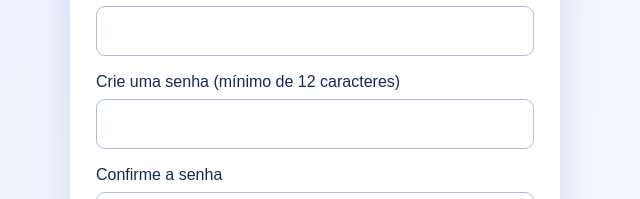
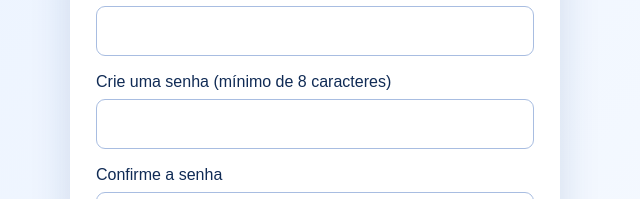
Before and after one commit to Webertcs/antares-business, a Next.js app: page /auth/primeiro-acesso in a window 1280 px wide. Shown: the part 397-596 px from the top of the page, without its empty margins (325-965 px from the left). Built offline with nearby package versions, Linux system fonts and the light colour scheme; no server answers.

Commit message:
fix(auth): senha minima de 8 caracteres em src/app/auth/primeiro-acesso/page.tsx

```diff
--- a/src/app/auth/primeiro-acesso/page.tsx
+++ b/src/app/auth/primeiro-acesso/page.tsx
@@ -18,8 +18,8 @@ function Form(){
  <form action={action} style={{display:'grid',gap:14}}>
  <label>Nome completo<input name="name" required minLength={2} maxLength={120} autoComplete="name" style={field}/></label>
  <label>E-mail que recebeu o convite<input name="email" type="email" required autoComplete="email" style={field}/></label>
- <label>Crie uma senha (mínimo de 12 caracteres)<input name="password" type="password" required minLength={12} maxLength={128} autoComplete="new-password" style={field}/></label>
- <label>Confirme a senha<input name="confirm" type="password" required minLength={12} maxLength={128} autoComplete="new-password" style={field}/></label>
+ <label>Crie uma senha (mínimo de 8 caracteres)<input name="password" type="password" required minLength={8} maxLength={128} autoComplete="new-password" style={field}/></label>
+ <label>Confirme a senha<input name="confirm" type="password" required minLength={8} maxLength={128} autoComplete="new-password" style={field}/></label>
  {state?.error&&<p role="alert" style={{color:'#b91c1c'}}>{state.error}</p>}
  <button disabled={pending||!valid} style={{background:'#2463e7',color:'white',padding:13,borderRadius:10,fontWeight:700,cursor:'pointer',opacity:pending||!valid?.6:1}}>{pending?'Criando conta...':'Criar meu acesso'}</button>
  </form>}
```
